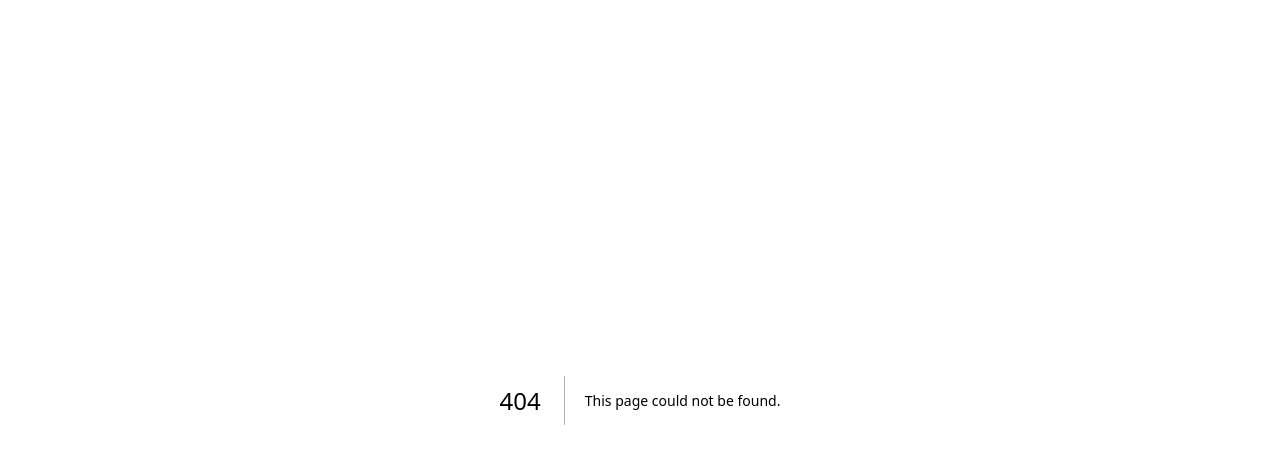
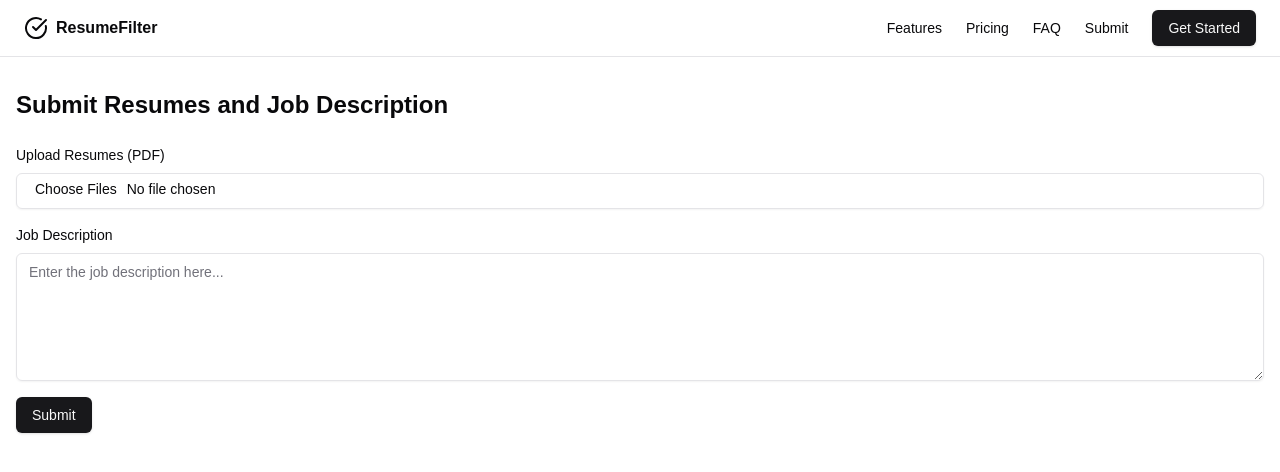
Before and after one commit to JOSHIK27/aiatsscanner, a Next.js app: page /submit in a window 1280 px wide. Before the commit this address had no page. Shown: the top 472 px of the page. Built offline with nearby package versions, Linux system fonts and the light colour scheme.

Commit message:
submit form added

```diff
--- a/src/app/layout.tsx
+++ b/src/app/layout.tsx
@@ -1,6 +1,9 @@
 import type { Metadata } from "next";
 import localFont from "next/font/local";
 import "./globals.css";
+import Link from "next/link";
+import { CheckCircle } from "lucide-react";
+import { Button } from "@/components/ui/button";
 
 const geistSans = localFont({
   src: "./fonts/GeistVF.woff",
@@ -28,6 +31,38 @@
       <body
         className={`${geistSans.variable} ${geistMono.variable} antialiased`}
       >
+        <header className="sticky top-0 z-50 w-full border-b bg-background/95 backdrop-blur supports-[backdrop-filter]:bg-background/60">
+          <div className="px-4 md:px-6 flex h-14 items-center">
+            <Link href="/" className="flex items-center space-x-2">
+              <CheckCircle className="h-6 w-6" />
+              <span className="font-bold">ResumeFilter</span>
+            </Link>
+            <nav className="ml-auto flex items-center space-x-4 sm:space-x-6">
+              <Link
+                href="#features"
+                className="text-sm font-medium hover:underline"
+              >
+                Features
+              </Link>
+              <Link
+                href="#pricing"
+                className="text-sm font-medium hover:underline"
+              >
+                Pricing
+              </Link>
+              <Link href="#faq" className="text-sm font-medium hover:underline">
+                FAQ
+              </Link>
+              <Link
+                href="/submit"
+                className="text-sm font-medium hover:underline"
+              >
+                Submit
+              </Link>
+              <Button>Get Started</Button>
+            </nav>
+          </div>
+        </header>
         {children}
       </body>
     </html>
--- a/src/app/page.tsx
+++ b/src/app/page.tsx
@@ -3,39 +3,10 @@
 import Pricing from "@/components/pricing";
 import Faqs from "@/components/faqs";
 import Footer from "@/components/footer";
-import Link from "next/link";
-import { CheckCircle } from "lucide-react";
-import { Button } from "@/components/ui/button";
 
 export default function Home() {
   return (
     <div className="flex flex-col min-h-screen">
-      <header className="sticky top-0 z-50 w-full border-b bg-background/95 backdrop-blur supports-[backdrop-filter]:bg-background/60">
-        <div className="px-4 md:px-6 flex h-14 items-center">
-          <Link href="/" className="flex items-center space-x-2">
-            <CheckCircle className="h-6 w-6" />
-            <span className="font-bold">ResumeFilter</span>
-          </Link>
-          <nav className="ml-auto flex items-center space-x-4 sm:space-x-6">
-            <Link
-              href="#features"
-              className="text-sm font-medium hover:underline"
-            >
-              Features
-            </Link>
-            <Link
-              href="#pricing"
-              className="text-sm font-medium hover:underline"
-            >
-              Pricing
-            </Link>
-            <Link href="#faq" className="text-sm font-medium hover:underline">
-              FAQ
-            </Link>
-            <Button>Get Started</Button>
-          </nav>
-        </div>
-      </header>
       <main>
         <Hero />
         <Features />
--- /dev/null
+++ b/src/app/submit/page.tsx
@@ -0,0 +1,64 @@
+"use client";
+
+import { useState } from "react";
+import { Button } from "@/components/ui/button";
+import { Input } from "@/components/ui/input";
+import { Textarea } from "@/components/ui/textarea";
+
+export default function Submit() {
+  const [files, setFiles] = useState<File[]>([]);
+  const [jobDescription, setJobDescription] = useState("");
+
+  const handleFileChange = (e: React.ChangeEvent<HTMLInputElement>) => {
+    if (e.target.files) {
+      setFiles(Array.from(e.target.files));
+    }
+  };
+
+  const handleSubmit = (e: React.FormEvent) => {
+    e.preventDefault();
+    // Handle form submission here
+    console.log("Files:", files);
+    console.log("Job Description:", jobDescription);
+    // You would typically send this data to your backend here
+  };
+
+  return (
+    <div className="container mx-auto px-4 py-8">
+      <h1 className="text-2xl font-bold mb-6">
+        Submit Resumes and Job Description
+      </h1>
+      <form onSubmit={handleSubmit} className="space-y-4">
+        <div>
+          <label htmlFor="resumes" className="block text-sm font-medium mb-2">
+            Upload Resumes (PDF)
+          </label>
+          <Input
+            id="resumes"
+            type="file"
+            accept=".pdf"
+            multiple
+            onChange={handleFileChange}
+            className="w-full"
+          />
+        </div>
+        <div>
+          <label
+            htmlFor="jobDescription"
+            className="block text-sm font-medium mb-2"
+          >
+            Job Description
+          </label>
+          <Textarea
+            id="jobDescription"
+            value={jobDescription}
+            onChange={(e) => setJobDescription(e.target.value)}
+            className="w-full h-32"
+            placeholder="Enter the job description here..."
+          />
+        </div>
+        <Button type="submit">Submit</Button>
+      </form>
+    </div>
+  );
+}
--- /dev/null
+++ b/src/components/ui/input.tsx
@@ -0,0 +1,25 @@
+import * as React from "react"
+
+import { cn } from "@/lib/utils"
+
+export interface InputProps
+  extends React.InputHTMLAttributes<HTMLInputElement> {}
+
+const Input = React.forwardRef<HTMLInputElement, InputProps>(
+  ({ className, type, ...props }, ref) => {
+    return (
+      <input
+        type={type}
+        className={cn(
+          "flex h-9 w-full rounded-md border border-input bg-transparent px-3 py-1 text-sm shadow-sm transition-colors file:border-0 file:bg-transparent file:text-sm file:font-medium file:text-foreground placeholder:text-muted-foreground focus-visible:outline-none focus-visible:ring-1 focus-visible:ring-ring disabled:cursor-not-allowed disabled:opacity-50",
+          className
+        )}
+        ref={ref}
+        {...props}
+      />
+    )
+  }
+)
+Input.displayName = "Input"
+
+export { Input }
--- /dev/null
+++ b/src/components/ui/textarea.tsx
@@ -0,0 +1,24 @@
+import * as React from "react"
+
+import { cn } from "@/lib/utils"
+
+export interface TextareaProps
+  extends React.TextareaHTMLAttributes<HTMLTextAreaElement> {}
+
+const Textarea = React.forwardRef<HTMLTextAreaElement, TextareaProps>(
+  ({ className, ...props }, ref) => {
+    return (
+      <textarea
+        className={cn(
+          "flex min-h-[60px] w-full rounded-md border border-input bg-transparent px-3 py-2 text-sm shadow-sm placeholder:text-muted-foreground focus-visible:outline-none focus-visible:ring-1 focus-visible:ring-ring disabled:cursor-not-allowed disabled:opacity-50",
+          className
+        )}
+        ref={ref}
+        {...props}
+      />
+    )
+  }
+)
+Textarea.displayName = "Textarea"
+
+export { Textarea }
```
